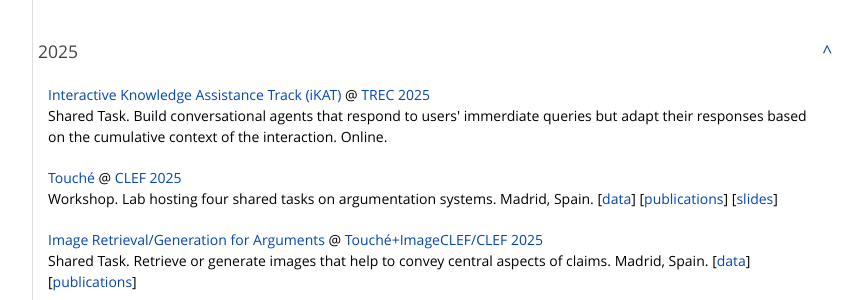
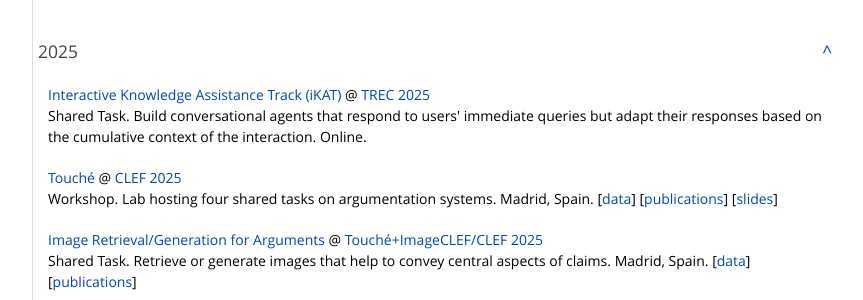
Before and after one commit to the-bda-team/the-bda-team-web, a Jekyll site: the page built from people/kiesel.html, in a window 1280 px wide and 900 px high, scrolled down 11189 px. Shown: the part 154-454 px from the top of the window, without its empty margins (208-1071 px from the left). Built offline with Jekyll 4.4.1, drawn with Linux system fonts in a browser that asks for light colours; some web fonts are replaced.

Commit message:
fix typo

```diff
--- a/_data/events.json
+++ b/_data/events.json
@@ -57,7 +57,7 @@
   {
     "id": "trec2025-ikat",
     "category": "Shared Task",
-    "description": "Build conversational agents that respond to users' immerdiate queries but adapt their responses based on the cumulative context of the interaction",
+    "description": "Build conversational agents that respond to users' immediate queries but adapt their responses based on the cumulative context of the interaction",
     "host": "TREC 2025",
     "hosturl": "https://trec.nist.gov/",
     "keywords": ["conversational search", "user simulation"],
```
